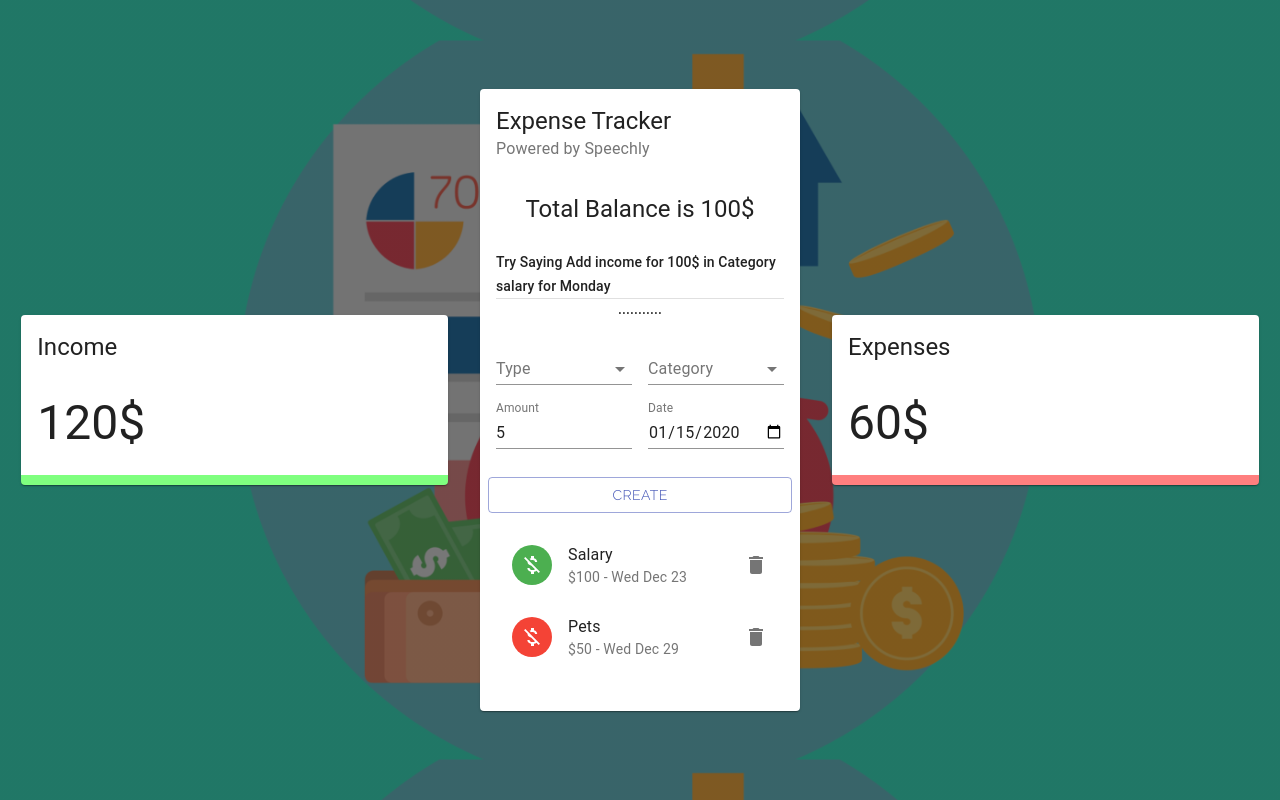
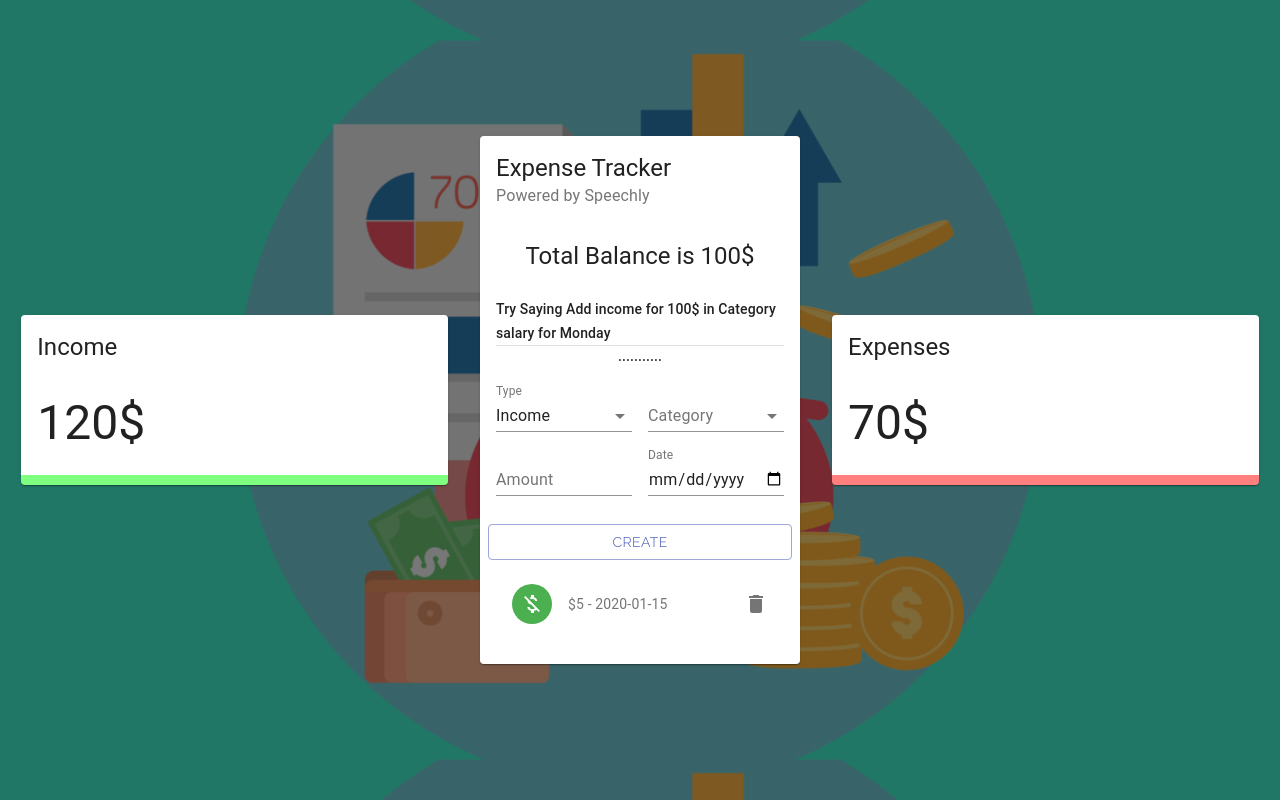
Before and after one commit to MohamedAhmed122/Complex-Expenses-Tracker, a React (Create React App) app: page / in a window 1280 px wide. Both pictures are taken after typing "5", "2020-01-15" into the empty fields and a click on the button "CREATE". Built offline with nearby package versions, Linux system fonts and the light colour scheme.

Commit message:
Finishing the Reducer and hook it to the App

```diff
--- a/src/App.js
+++ b/src/App.js
@@ -1,16 +1,15 @@
 import { Grid } from '@material-ui/core';
-import React, { useContext } from 'react'
+import React from 'react'
 
 import useStyles from './Styles'
 import CardDetails from './app/Components/CardDetails/CardDetails';
 import MainCard from './app/Components/MainCard/MainCard';
-import { TrackerContext } from './app/Context/Context';
 
 
 function App() {
   const classes = useStyles()
-    const trackerContext =useContext(TrackerContext)
-    console.log(trackerContext)
+
+
   return (
     <>
       <div>
@@ -22,7 +21,7 @@ function App() {
             <MainCard />
           </Grid>
           <Grid item xs={12} sm={4}>
-            <CardDetails title='Expenses' price={60} />
+            <CardDetails title='Expenses' price={70} />
           </Grid>
         </Grid>
       </div>
--- a/src/app/Components/MainCard/Form/Form.jsx
+++ b/src/app/Components/MainCard/Form/Form.jsx
@@ -1,11 +1,32 @@
-import React from 'react'
+import React, { useContext, useState } from 'react'
+import {v4 as uuidv4} from 'uuid'
 
 import { Button, FormControl, Grid, InputLabel, MenuItem, Select, TextField, Typography } from '@material-ui/core'
 
+import { TrackerContext } from '../../../Context/Context'
+
 import useStyle from './styles'
 
+
+
+const initialValues ={
+    type:'Income',
+    category:'',
+    amount:'',
+    date: new Date()
+}
+
 export default function Form() {
+    const { createTransaction ,deleteTransaction } = useContext(TrackerContext)
     const classes = useStyle()
+    const [formData, setFormData] = useState(initialValues)
+
+    const addTransaction = () =>{
+        const transition ={...formData, amount: Number(formData.amount), id: uuidv4()}
+        createTransaction(transition)
+        setFormData(initialValues)
+    }
+
     return (
         <Grid container spacing={2}>
             <Grid  item xs={12}>
@@ -16,7 +37,7 @@ export default function Form() {
             <Grid item  xs={6}>
                 <FormControl  fullWidth>
                     <InputLabel>Type</InputLabel>
-                    <Select>
+                    <Select value={formData.type} onChange={e => setFormData({...formData, type: e.target.value}) } >
                         <MenuItem value='Income'>Income</MenuItem>
                         <MenuItem value='Expense'>Expense</MenuItem>
                     </Select>
@@ -26,19 +47,19 @@ export default function Form() {
             <Grid item  xs={6}>
                 <FormControl fullWidth>
                     <InputLabel>Category</InputLabel>
-                    <Select>
+                    <Select value={formData.category} onChange={e => setFormData({...formData, category: e.target.value}) } >
                         <MenuItem value='Rent'>Rent</MenuItem>
                         <MenuItem value='Work'>Work</MenuItem>
                     </Select>
                 </FormControl>
             </Grid>
             <Grid item xs={6}>
-                <TextField type='number' label='Amount' fullWidth />
+                <TextField value={formData.amount} onChange={e => setFormData({...formData, amount: e.target.value}) }  type='number' label='Amount' fullWidth />
             </Grid>
             <Grid item xs={6}>
-                <TextField type='date' label='Date' fullWidth />
+                <TextField value={formData.date} onChange={e => setFormData({...formData, date: e.target.value}) } type='date' label='Date' fullWidth />
             </Grid>
-            <Button className={classes.button} fullWidth color='primary' variant='outlined'>
+            <Button className={classes.button} fullWidth color='primary' variant='outlined' onClick={addTransaction} >
                Create
             </Button>
         </Grid>
--- a/src/app/Components/MainCard/Tracker/Tracker.jsx
+++ b/src/app/Components/MainCard/Tracker/Tracker.jsx
@@ -1,17 +1,15 @@
-import React from 'react'
+import React, { useContext } from 'react'
 
 import MoneyOffIcon from '@material-ui/icons/MoneyOff';
 import DeleteIcon from '@material-ui/icons/Delete';
 import useStyles from './Styles.js'
 import { Avatar, IconButton, List, ListItem, ListItemAvatar, ListItemSecondaryAction, ListItemText, Slide } from '@material-ui/core';
+import { TrackerContext } from '../../../Context/Context.js';
 
 export default function Tracker() {
     const classes = useStyles()
-    const transactions =[
-        {id: 1, type: 'Income', category:'Salary',amount: 100, date: "Wed Dec 23"},
-        {id: 2, type: 'Expense', category:'Pets',amount: 50, date: "Wed Dec 29"},
-        {id: 4, type: 'Income', category:'Work',amount: 40, date: "Wed Dec 30"},
-    ]
+
+    const {transactions, deleteTransaction} = useContext(TrackerContext)
     return (
         <List dense={false} className={classes.list}>
         {transactions.map((transaction) => (
@@ -24,7 +22,7 @@ export default function Tracker() {
               </ListItemAvatar>
               <ListItemText primary={transaction.category} secondary={`$${transaction.amount} - ${transaction.date}`} />
               <ListItemSecondaryAction>
-                <IconButton edge="end" aria-label="delete" >
+                <IconButton edge="end" aria-label="delete" onClick={() => deleteTransaction(transaction.id)} >
                   <DeleteIcon />
                 </IconButton>
               </ListItemSecondaryAction>
--- a/src/app/Context/Context.js
+++ b/src/app/Context/Context.js
@@ -1,4 +1,8 @@
 import React, { createContext, useReducer } from 'react'
+
+import { DELETE_TRANSACTION , CREATE_TRANSACTION} from './Types'
+
+import { trackerReducer } from './Reducer';
 
 const initialState =[]
 
@@ -6,9 +10,22 @@ export const TrackerContext = createContext(initialState);
 
 export const Provider = ({ children }) => {
 
+  const [transactions, dispatch] = useReducer(trackerReducer, initialState)
 
+  const deleteTransaction = (id) =>
+  dispatch({type : DELETE_TRANSACTION, payload: id})
+
+  const createTransaction = (transition) =>
+    dispatch({type : CREATE_TRANSACTION, payload: transition})
+
+console.log(transactions)
     return (
-      <TrackerContext.Provider value={{app: "a7a" }}>
+      <TrackerContext.Provider value={{
+        deleteTransaction,
+        createTransaction,
+        transactions
+        }}
+      >
         {children}
       </TrackerContext.Provider>
     );
--- /dev/null
+++ b/src/app/Context/Reducer.js
@@ -0,0 +1,20 @@
+import { DELETE_TRANSACTION , CREATE_TRANSACTION} from './Types'
+
+
+export const  trackerReducer = (state , {type, payload}) =>{
+    let transactions;
+
+    switch (type) {
+        case CREATE_TRANSACTION:
+            transactions =[payload, ...state]
+            return transactions
+
+        case DELETE_TRANSACTION:
+            transactions = state.filter(transaction => transaction.id !== payload)
+           return transactions
+
+        default:
+           return state;
+    }
+
+}
--- /dev/null
+++ b/src/app/Context/Types.js
@@ -0,0 +1,4 @@
+
+export const DELETE_TRANSACTION ='DELETE_TRANSACTION';
+
+export const CREATE_TRANSACTION ='CREATE_TRANSACTION';
```
Also changed, not shown: 1 other file (tests, documents, lock files or other folders).
